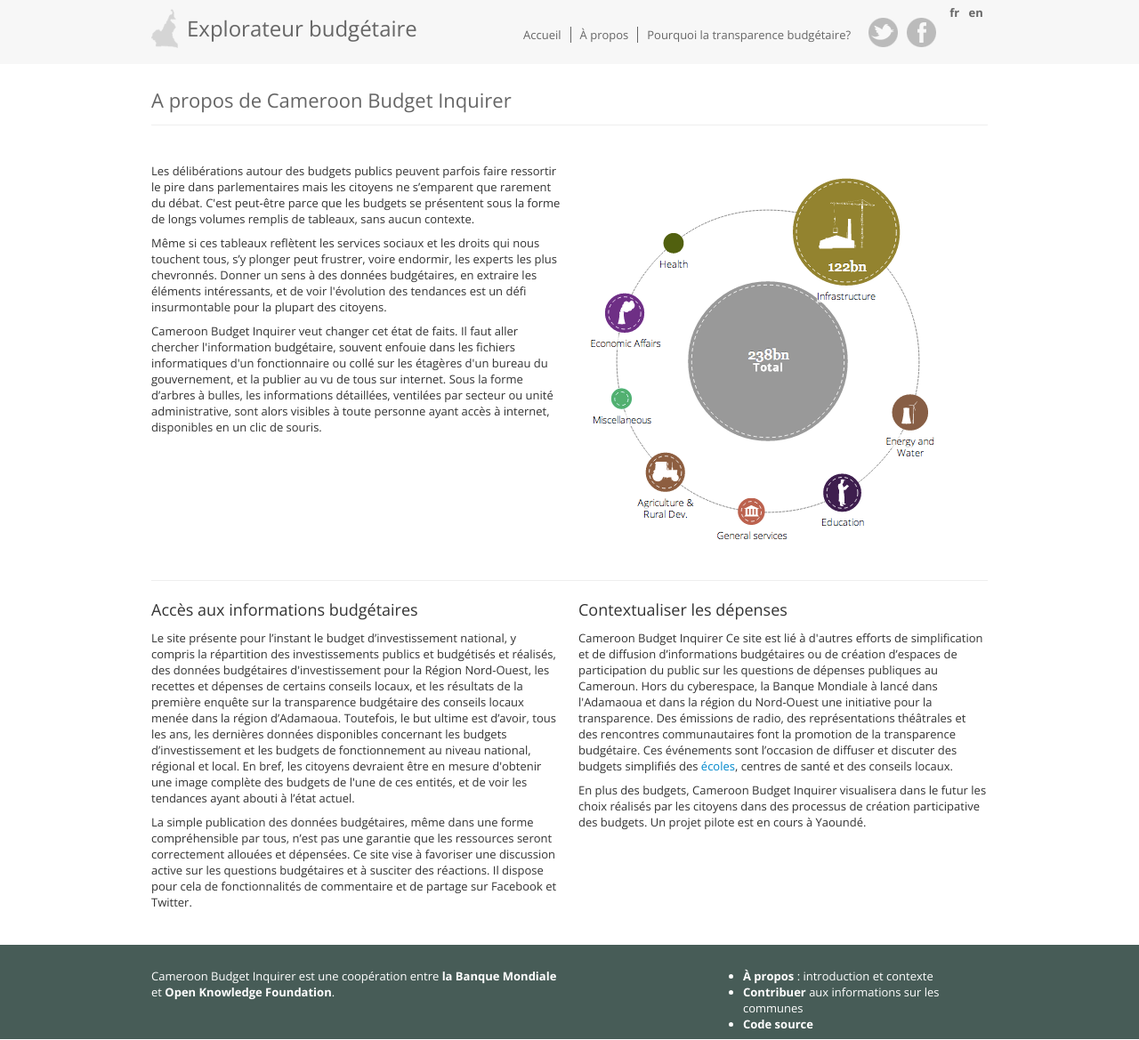
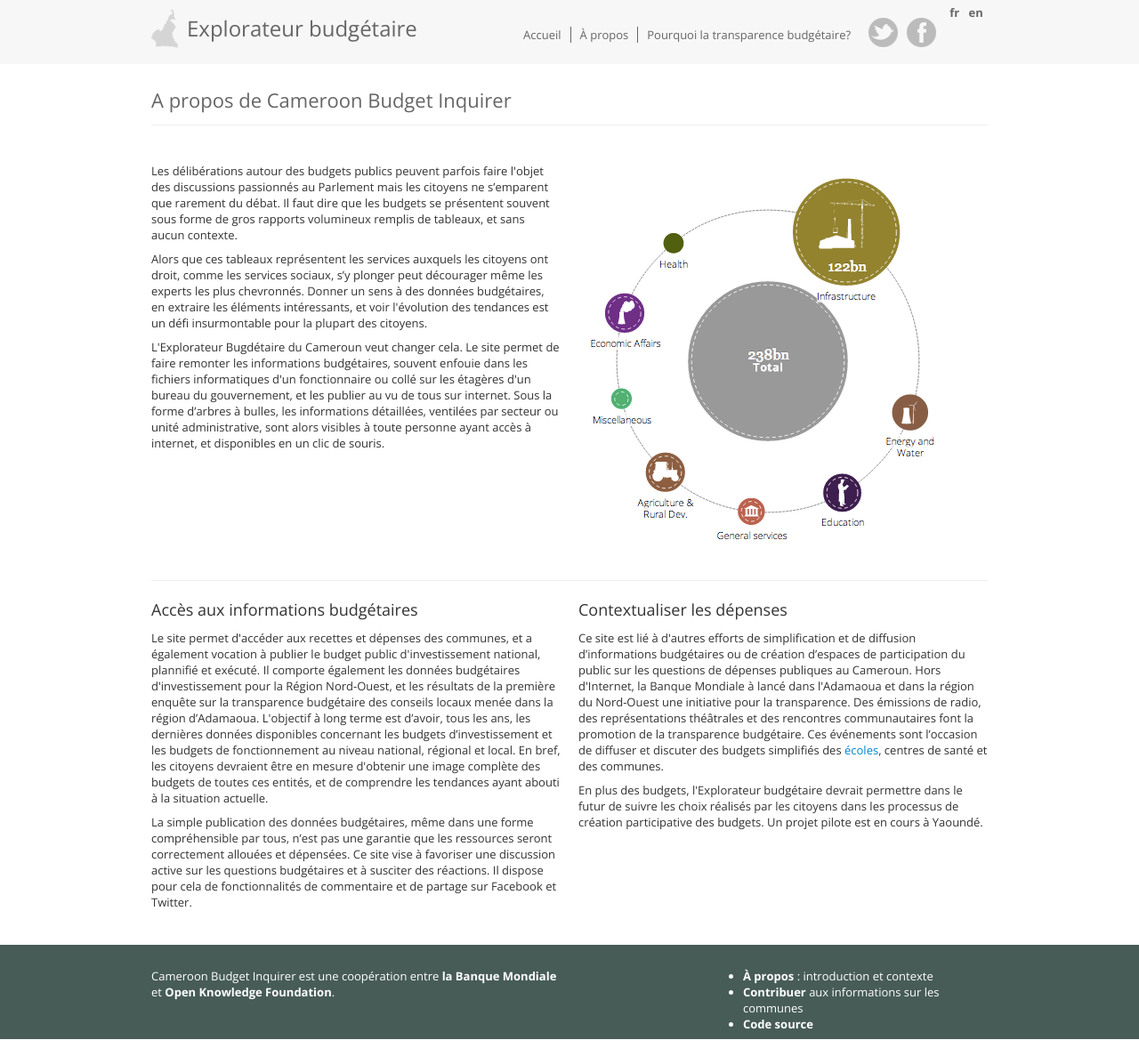
Before and after one commit to openspending/cameroon.openspending.org, a Jekyll site: the page built from fr/about.html, in a window 1280 px wide. Shown: the whole page at 89% size. Built offline with Jekyll 4.4.1, drawn with Linux system fonts in a browser that asks for light colours; nearby versions of some CDN libraries.

Commit message:
Improved French translation

```diff
--- a/fr/about.html
+++ b/fr/about.html
@@ -9,9 +9,9 @@
 
 <div class="row">
     <div class="span6">
-        <p>Les délibérations autour des budgets publics peuvent parfois faire ressortir le pire dans parlementaires mais les citoyens ne s’emparent que rarement du débat. C'est peut-être parce que les budgets se présentent sous la forme de longs volumes remplis de tableaux, sans aucun contexte.</p>
-        <p>Même si ces tableaux reflètent les services sociaux et les droits qui nous touchent tous, s’y plonger peut frustrer, voire endormir, les experts les plus chevronnés. Donner un sens à des données budgétaires, en extraire les éléments intéressants, et de voir l'évolution des tendances est un défi insurmontable pour la plupart des citoyens.</p>
-        <p>{{site.title}} veut changer cet état de faits. Il faut aller chercher l'information budgétaire, souvent enfouie dans les fichiers informatiques d'un fonctionnaire ou collé sur les étagères d'un bureau du gouvernement, et la publier au vu de tous sur internet. Sous la forme d’arbres à bulles, les informations détaillées, ventilées par secteur ou unité administrative, sont alors visibles à toute personne ayant accès à internet, disponibles en un clic de souris.</p>
+        <p>Les délibérations autour des budgets publics peuvent parfois faire l'objet des discussions passionnés au Parlement mais les citoyens ne s’emparent que rarement du débat. Il faut dire que les budgets se présentent souvent sous forme de gros rapports volumineux remplis de tableaux, et sans aucun contexte.</p>
+        <p>Alors que ces tableaux représentent les services auxquels les citoyens ont droit, comme les services sociaux, s’y plonger peut décourager même les experts les plus chevronnés. Donner un sens à des données budgétaires, en extraire les éléments intéressants, et voir l'évolution des tendances est un défi insurmontable pour la plupart des citoyens.</p>
+        <p>L'Explorateur Bugdétaire du Cameroun veut changer cela. Le site permet de faire remonter les informations budgétaires, souvent enfouie dans les fichiers informatiques d'un fonctionnaire ou collé sur les étagères d'un bureau du gouvernement, et les publier au vu de tous sur internet. Sous la forme d’arbres à bulles, les informations détaillées, ventilées par secteur ou unité administrative, sont alors visibles à toute personne ayant accès à internet, et disponibles en un clic de souris.</p>
     </div>
     <div class="span6">
         <a href="nwregion.html" title="Regional Budget"><img src="/img/bubbles.png" alt="Regional Budget" /></a>
@@ -23,12 +23,12 @@
 <div class="row">
     <div class="span6">
         <h3>Accès aux informations budgétaires</h3>
-        <p>Le site présente pour l’instant le budget d’investissement national, y compris la répartition des investissements publics et budgétisés et réalisés, des données budgétaires d'investissement pour la Région Nord-Ouest, les recettes et dépenses de certains conseils locaux, et les résultats de la première enquête sur la transparence budgétaire des conseils locaux menée dans la région d’Adamaoua. Toutefois, le but ultime est d’avoir, tous les ans, les dernières données disponibles concernant les budgets d’investissement et les budgets de fonctionnement au niveau national, régional et local. En bref, les citoyens devraient être en mesure d'obtenir une image complète des budgets de l'une de ces entités, et de voir les tendances ayant abouti à l’état actuel.</p>
+        <p>Le site permet d'accéder aux recettes et dépenses des communes, et a également vocation à publier le budget public d'investissement national, plannifié et exécuté. Il comporte également les données budgétaires d'investissement pour la Région Nord-Ouest, et les résultats de la première enquête sur la transparence budgétaire des conseils locaux menée dans la région d’Adamaoua. L'objectif à long terme est d’avoir, tous les ans, les dernières données disponibles concernant les budgets d’investissement et les budgets de fonctionnement au niveau national, régional et local. En bref, les citoyens devraient être en mesure d'obtenir une image complète des budgets de toutes ces entités, et de comprendre les tendances ayant abouti à la situation actuelle.</p>
         <p>La simple publication des données budgétaires, même dans une forme compréhensible par tous, n’est pas une garantie que les ressources seront correctement allouées et dépensées. Ce site vise à favoriser une discussion active sur les questions budgétaires et à susciter des réactions. Il dispose pour cela de fonctionnalités de commentaire et de partage sur Facebook et Twitter.</p>
     </div>
     <div class="span6">
         <h3>Contextualiser les dépenses</h3>
-        <p>{{site.title}} Ce site est lié à d'autres efforts de simplification et de diffusion d’informations budgétaires ou de création d’espaces de participation du public sur les questions de dépenses publiques au Cameroun. Hors du cyberespace, la Banque Mondiale à lancé dans l'Adamaoua et dans la région du Nord-Ouest une initiative pour la transparence. Des émissions de radio, des représentations théâtrales et des rencontres communautaires font la promotion de la transparence budgétaire. Ces événements sont l’occasion de diffuser et discuter des budgets simplifiés des <a href="http://siteresources.worldbank.org/EXTGOVACC/Resources/SecondarySchoolBudgetTemplatecopy.pdf">écoles</a>, centres de santé et des conseils locaux.</p>
-        <p>En plus des budgets, {{site.title}} visualisera dans le futur les choix réalisés par les citoyens dans des processus de création participative des budgets. Un projet pilote est en cours à Yaoundé.</p>
+        <p>Ce site est lié à d'autres efforts de simplification et de diffusion d’informations budgétaires ou de création d’espaces de participation du public sur les questions de dépenses publiques au Cameroun. Hors d'Internet, la Banque Mondiale à lancé dans l'Adamaoua et dans la région du Nord-Ouest une initiative pour la transparence. Des émissions de radio, des représentations théâtrales et des rencontres communautaires font la promotion de la transparence budgétaire. Ces événements sont l’occasion de diffuser et discuter des budgets simplifiés des <a href="http://siteresources.worldbank.org/EXTGOVACC/Resources/SecondarySchoolBudgetTemplatecopy.pdf">écoles</a>, centres de santé et des communes.</p>
+        <p>En plus des budgets, l'Explorateur budgétaire devrait permettre dans le futur de suivre les choix réalisés par les citoyens dans les processus de création participative des budgets. Un projet pilote est en cours à Yaoundé.</p>
     </div>
 </div>
```
